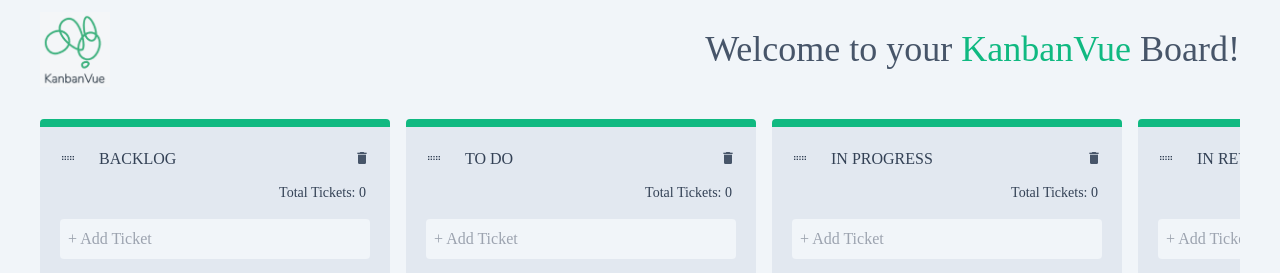
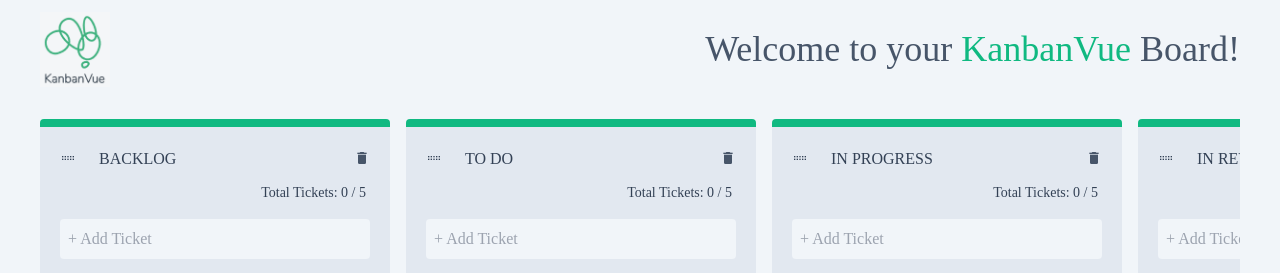
Before and after one commit to katiaku/kanban-vue, a Nuxt app: page / in a window 1280 px wide. Shown: the top 273 px of the page. Built offline with nearby package versions, Linux system fonts and the light colour scheme.

Commit message:
Add max number of tickets to columns

```diff
--- a/components/KanbanBoard.vue
+++ b/components/KanbanBoard.vue
@@ -9,7 +9,10 @@
             class="flex items-start gap-4"
         >
             <template #item="{ element: column }: { element: Column }">
-                <div class="column bg-slate-200 p-5 pt-3 rounded w-[350px] min-h-[640px] border-t-8 border-emerald-500 mb-4">
+                <div
+                    class="column bg-slate-200 p-5 pt-3 rounded w-[350px] min-h-[640px] border-t-8 border-emerald-500 mb-4 transition duration-500 ease-in-out"
+                    :class="{ 'border-red-500': column.tasks.length >= ticketLimit }"
+                >
                     <header class="mb-1 text-slate-700 flex justify-between items-center">
                         <Tooltip
                             text="Move Column"
@@ -35,7 +38,7 @@
                     </header>
 
                     <div class="text-slate-700 text-sm mb-4 pr-1 text-right">
-                        Total Tickets: {{ column.tasks.length }}
+                        Total Tickets: {{ column.tasks.length }} / 5
                     </div>
 
                     <draggable
@@ -76,6 +79,8 @@ import draggable from "vuedraggable";
 import type { Column, Task } from '../types/index';
 import DragHandle from '../components/DragHandle.vue';
 import Tooltip from '../components/Tooltip.vue';
+
+const ticketLimit = 5;
 
 const columns = useLocalStorage<Column[]>("kanbanBoard", [
     {
```
